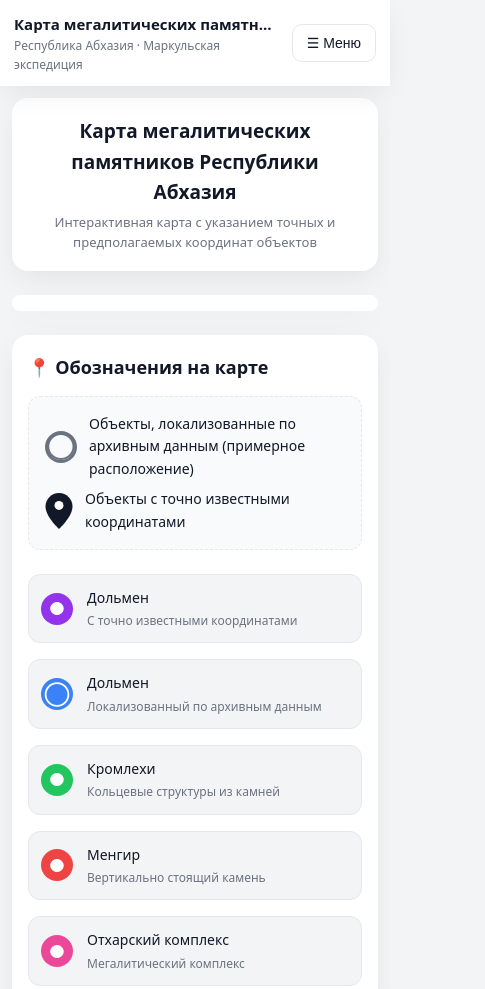
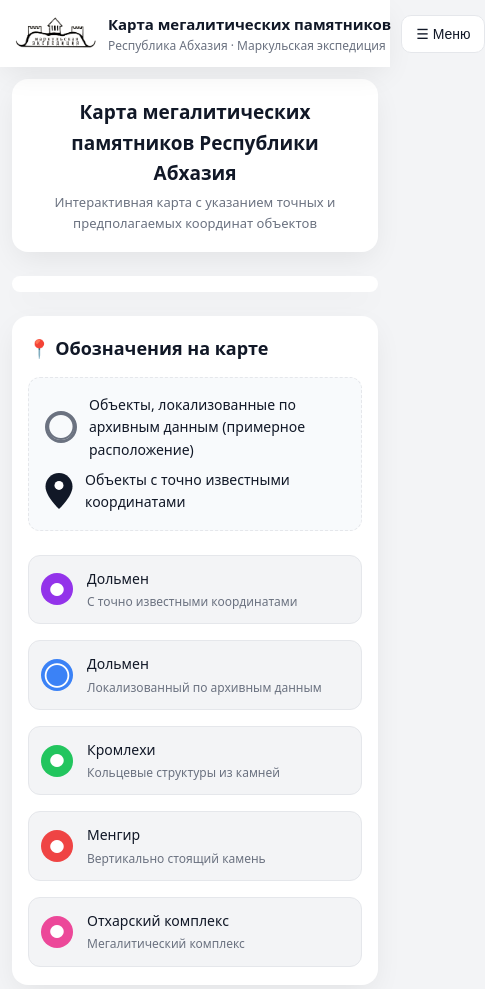
Before and after one commit to marcul-exp/main, a plain HTML site: page fieldresearch/dolmens/index.html in a window 390 px wide. Shown: the whole page, 485 px wide, since content can reach past the window. Drawn offline with Linux system fonts and the light colour scheme.

Commit message:
Update index.html

```diff
--- a/fieldresearch/dolmens/index.html
+++ b/fieldresearch/dolmens/index.html
@@ -9,14 +9,14 @@
 *{box-sizing:border-box;margin:0;padding:0}
 body{font-family:system-ui,-apple-system,sans-serif;background:var(--bg);color:var(--text);line-height:1.6;min-height:100vh}
 
-/* ===== Шапка на компьютере: крупный заголовок по центру (как на втором фото) ===== */
+/* ===== Шапка на компьютере ===== */
 .topbar{background:var(--card);padding:30px 20px 26px;text-align:center;border-bottom:1px solid var(--border);box-shadow:0 4px 14px rgba(0,0,0,.04)}
-.topbar-title{font-size:34px;font-weight:700;letter-spacing:.2px;color:var(--text)}
+.topbar-flex { display: flex; align-items: center; justify-content: center; gap: 16px; }
+.topbar-logo { height: 56px; width: auto; object-fit: contain; }
+.topbar-title{font-size:34px;font-weight:700;letter-spacing:.2px;color:var(--text); margin: 0;}
 .topbar-sub{margin-top:6px;font-size:14px;color:var(--muted);text-transform:uppercase;letter-spacing:1.5px}
 .topbar-desc{margin-top:10px;font-size:15px;color:var(--muted)}
 
-/* На компьютере карточка-заголовок в контенте дублирует шапку — скрываем её.
-   Чтобы вернуть карточку — просто удали это правило. */
 @media(min-width:701px){.page-header{display:none}}
 
 .layout{display:grid;grid-template-columns:300px 1fr;gap:24px;max-width:1400px;margin:0 auto;padding:24px 20px}
@@ -40,7 +40,6 @@ body{font-family:system-ui,-apple-system,sans-serif;background:var(--bg);color:v
 .page-header p{color:var(--muted);font-size:15px}
 
 .map-container{background:var(--card);border-radius:var(--radius);box-shadow:var(--shadow);padding:16px;display:flex;justify-content:center}
-/* Стили для контейнера карты остались прежними, скрипт Яндекса адаптируется под них */
 .map-container > div { width: 100%; max-width: 1100px; }
 
 .legend-card{background:var(--card);border-radius:var(--radius);box-shadow:var(--shadow);padding:28px 32px}
@@ -66,17 +65,14 @@ body{font-family:system-ui,-apple-system,sans-serif;background:var(--bg);color:v
     .sidebar-section{flex:1;min-width:260px}
 }
 
-/* ===== Мобильная версия (телефоны) =====
-   Отличия от компьютерной версии:
-   - липкая шапка с кнопкой «Меню», сайдбар — выпадающая панель
-   - карточки-списки заменены компактными нативными ссылками (.native-links)
-   - карта на всю ширину, легенка в одну колонку, всё в одну колонку
-*/
+/* ===== Мобильная версия ===== */
 .mobile-menu-btn,.native-links{display:none}
 @media(max-width:700px){
     .topbar{position:sticky;top:0;z-index:60;display:flex;align-items:center;gap:10px;background:var(--card);box-shadow:var(--shadow);padding:12px 14px;text-align:left;border-bottom:none}
+    .topbar-flex { justify-content: flex-start; gap: 10px; }
+    .topbar-logo { height: 36px; }
     .topbar .head-titles{flex:1;min-width:0}
-    .topbar-title{font-size:15px;font-weight:600;white-space:nowrap;overflow:hidden;text-overflow:ellipsis;letter-spacing:0}
+    .topbar-title{font-size:15px;font-weight:600;white-space:nowrap;overflow:hidden;text-overflow:ellipsis;letter-spacing:0; margin: 0;}
     .topbar-sub{font-size:12px;color:var(--muted);margin-top:0;text-transform:none;letter-spacing:0}
     .topbar-desc{display:none}
     .mobile-menu-btn{display:block;flex-shrink:0;padding:10px 14px;border:1px solid var(--border);border-radius:10px;background:#fff;font-size:14px;font-weight:500;cursor:pointer;color:var(--text)}
@@ -107,10 +103,13 @@ body{font-family:system-ui,-apple-system,sans-serif;background:var(--bg);color:v
 <body>
 
 <div class="topbar">
-    <div class="head-titles">
-        <div class="topbar-title">Карта мегалитических памятников</div>
-        <div class="topbar-sub">Республика Абхазия · Маркульская экспедиция</div>
-        <div class="topbar-desc">Интерактивная карта с указанием точных и предполагаемых координат объектов</div>
+    <div class="topbar-flex">
+        <img src="../../logo.png" alt="Логотип" class="topbar-logo">
+        <div class="head-titles">
+            <div class="topbar-title">Карта мегалитических памятников</div>
+            <div class="topbar-sub">Республика Абхазия · Маркульская экспедиция</div>
+            <div class="topbar-desc">Интерактивная карта с указанием точных и предполагаемых координат объектов</div>
+        </div>
     </div>
     <button class="mobile-menu-btn" id="menuBtn" aria-label="Открыть меню">☰ Меню</button>
 </div>
@@ -132,7 +131,6 @@ body{font-family:system-ui,-apple-system,sans-serif;background:var(--bg);color:v
             </ul>
         </div>
 
-        <!-- Показывается только на телефонах: те же ссылки как нативные (внутренние — без новой вкладки) -->
         <ul class="native-links" id="nativeLinks"></ul>
     </aside>
 
@@ -144,11 +142,9 @@ body{font-family:system-ui,-apple-system,sans-serif;background:var(--bg);color:v
             <p>Интерактивная карта с указанием точных и предполагаемых координат объектов</p>
         </div>
 
-        <!-- ЗДЕСЬ БЫЛА ЗАМЕНА: iframe заменен на script Яндекс.Карт -->
         <div class="map-container">
             <script type="text/javascript" charset="utf-8" async src="https://api-maps.yandex.ru/services/constructor/1.0/js/?um=constructor%3A0a90c118f2b60e0f123946a94384992c668318f194860b2982158c01cab18919&amp;width=100%25&amp;height=620&amp;lang=ru_RU&amp;scroll=true"></script>
         </div>
-        <!-- Примечание: я заменил width=909 на width=100%25 (100%), чтобы карта красиво растягивалась на мобильных устройствах, как и было задумано в вашем CSS. Если нужна жесткая ширина 909, замените 100%25 обратно на 909 -->
 
         <div class="legend-card">
             <h2>📍 Обозначения на карте</h2>
@@ -185,7 +181,6 @@ const GITHUB_REPO   = 'main';
 const GITHUB_BRANCH = 'main';
 const RAW_URL = `https://raw.githubusercontent.com/${GITHUB_USER}/${GITHUB_REPO}/${GITHUB_BRANCH}`;
 
-// Универсальная функция загрузки по абсолютному пути
 async function fetchText(path) {
     try {
         const r = await fetch(`${RAW_URL}/${path}?t=${Date.now()}`);
@@ -221,9 +216,6 @@ function renderSidebar(containerId, items, emoji) {
     `).join('');
 }
 
-/* ============================================================
-   МОБИЛЬНАЯ ВЕРСИЯ (телефоны)
-   ============================================================ */
 const isMobile = () => window.innerWidth <= 700;
 
 function isInternalSite(url) {
@@ -238,7 +230,6 @@ function buildNativeLinks(items) {
     if (!box) return;
     if (!items.length) { box.innerHTML = '<li class="sidebar-empty">Список пуст</li>'; return; }
     box.innerHTML = items.map(it => {
-        // внутренние ссылки сайта на телефоне грузятся в этой же вкладке
         const attrs = isInternalSite(it.url) ? '' : ' target="_blank" rel="noopener noreferrer"';
         return `<li><a href="${it.url}"${attrs}>${it.name}</a></li>`;
     }).join('');
```
